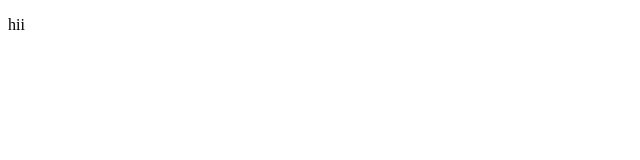
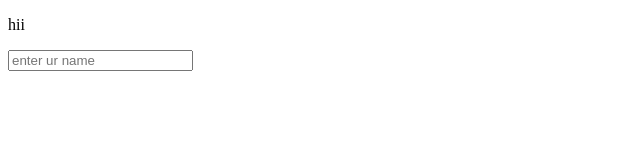
Before and after one commit to mkirsh123/sample_project, a plain HTML site: page index.html in a window 1280 px wide. Shown: the whole page, without its empty margins (0-640 px from the left). Drawn offline with Linux system fonts and the light colour scheme.

Commit message:
added the input

```diff
--- a/index.html
+++ b/index.html
@@ -7,5 +7,6 @@
 </head>
 <body>
   <p>hii</p>
+  <input placeholder="enter ur name"/>
 </body>
 </html>
```
